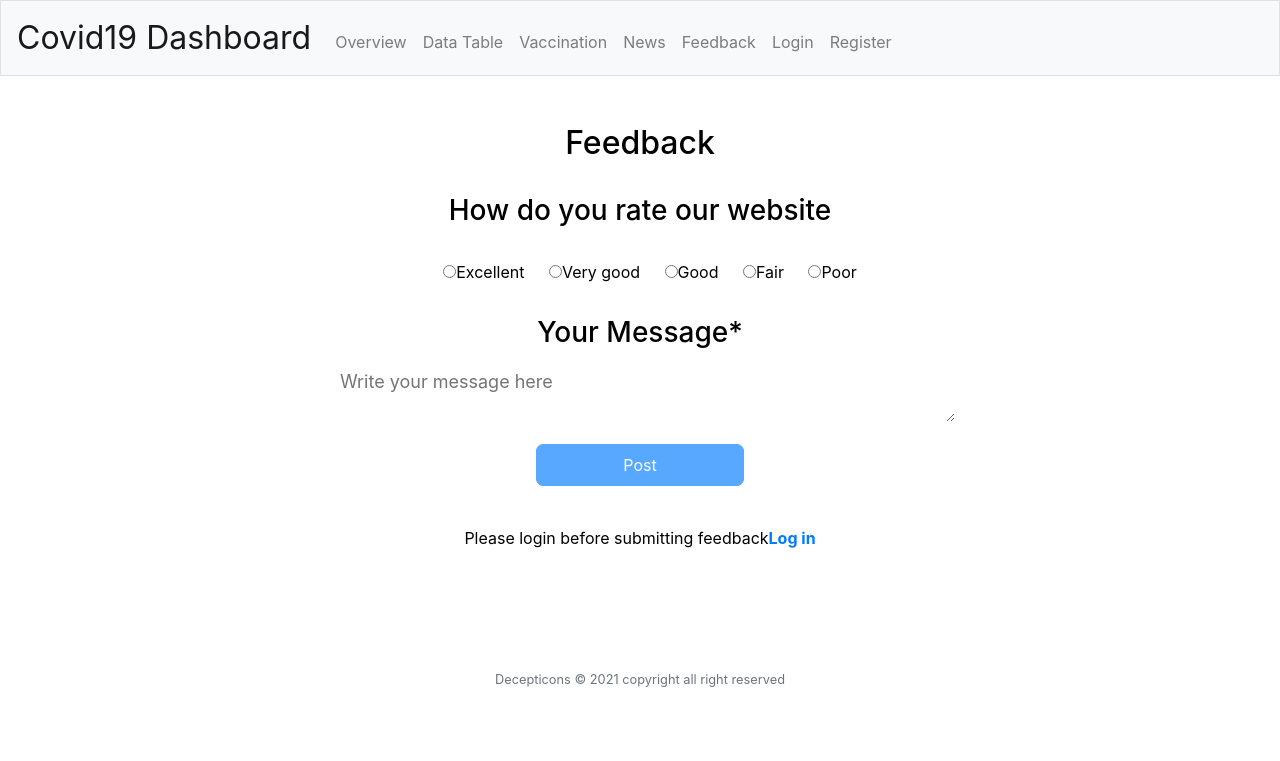
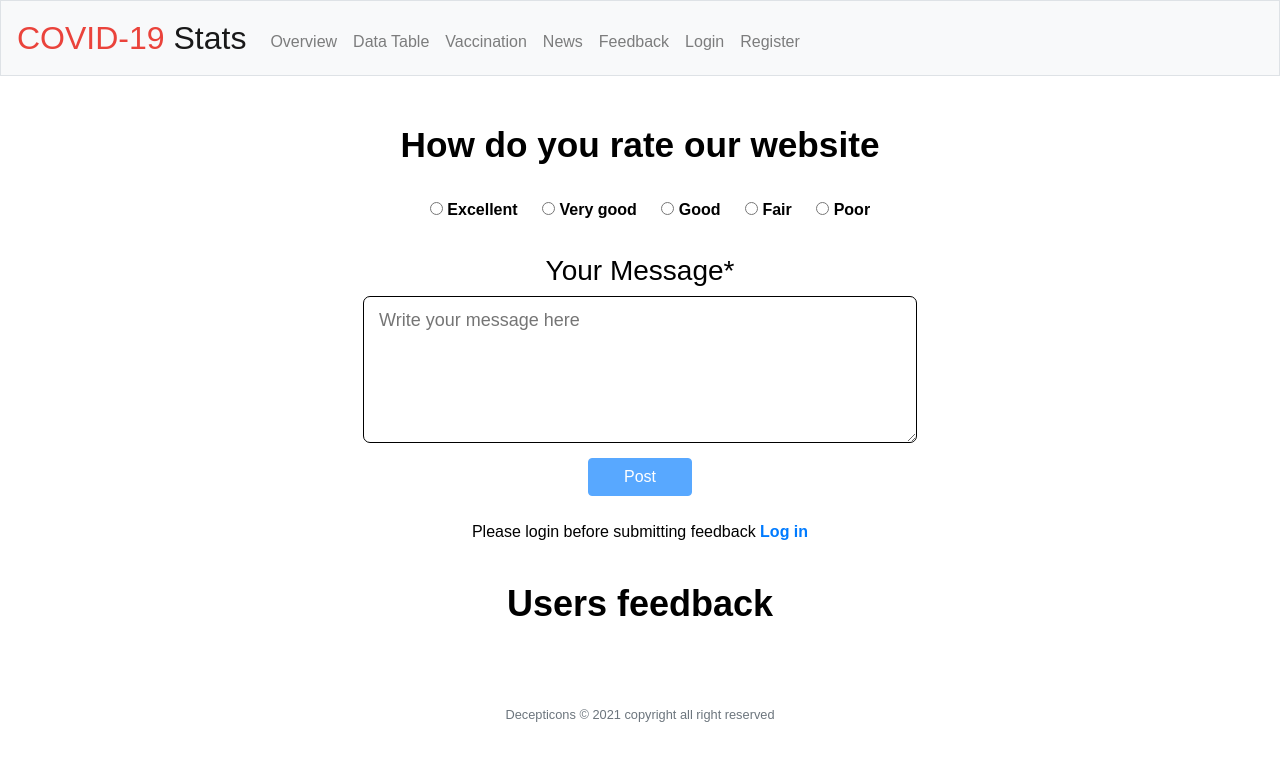
Before and after one commit to anniezhou19/covid19_data, a Flask app: page /feedback in a window 1280 px wide. Shown: the top 761 px of the page. Run offline with Flask 2, Linux system fonts and the light colour scheme; data that the repository does not hold is empty; some libraries are stand-ins or nearby versions.

Commit message:
UI:brushes UI for release :tada: (#14)

```diff
--- a/application.py
+++ b/application.py
@@ -14,10 +14,11 @@ from werkzeug.security import check_password_hash, generate_password_hash
 import operator
 from helper import apology
 from cs50 import SQL
+import config
 
 
 #parameters realted to apis
-API_KEY="b6f642c5ac2a40a5b3483ab45738aeaf"
+
 base_url="https://newsapi.org/v2/everything"
 
 #for fedding date_time in sql db
@@ -85,7 +86,6 @@ def vaccination():
     url_vaccination = "https://raw.githubusercontent.com/owid/covid-19-data/master/public/data/vaccinations/vaccinations.json"
     response3 = request("GET", url_vaccination)
     vaccin_info = json.loads(response3.text)
-
     return render_template("vaccination.html", vaccin_info=vaccin_info)
 
 # route for news
@@ -94,7 +94,7 @@ def news():
 
     #APi for covid  and vaccination news
 
-    url_news= f"{base_url}?qInTitle=+vaccination%20AND%20+coronavirus&from={end_day}&to={start_day}&sortBy=popularity,relevancy&apiKey={API_KEY}&language=en&pageSize=12"
+    url_news= f"{base_url}?qInTitle=+vaccination%20AND%20+coronavirus&from={end_day}&to={start_day}&sortBy=popularity,relevancy&apiKey={config.api_key}&language=en&pageSize=12"
     #calling api to get response and converting into json format
     response_news_covid=request("GET",url_news)
     data=response_news_covid.json()
@@ -197,10 +197,9 @@ def register():
 def feedback():
 
     #queying db for all prevoius feedbacks
-    feedback_all=db.execute("SELECT feedback,date_time,username,rating FROM feedback ")
-    print(feedback_all)
+    feedback_all=db.execute("SELECT feedback,date_time,username,rating FROM feedback")
     #sorting them on the basis of date and time
-    feedback_all.sort(key=operator.itemgetter("date_time"))
+    feedback_all.sort(key=operator.itemgetter("date_time"), reverse = True)
 
     #if users posts feedback
     if http_request.method=="POST":
--- /dev/null
+++ b/config.py
@@ -0,0 +1 @@
+api_key = "b6f642c5ac2a40a5b3483ab45738aeaf"
--- a/static/styles.css
+++ b/static/styles.css
@@ -1,13 +1,14 @@
 * {
-    border: 0px;
-    padding: 0px;
     box-sizing: border-box;
+    margin: 0;
+    padding: 0;
+    font-family: "Poppins", sans-serif;
 }
 
 body {
     background-color: white;
     color: black;
-    font-family: "Poppins" sans-serif;
+    font-family: "Poppins", sans-serif;
 }
 
 .center {
@@ -15,8 +16,11 @@ body {
     margin-right: auto;
 }
 
-td {
-    height: 70px
+#InfoTable th,
+#InfoTable td {
+    font-size: 18px;
+    text-align: left;
+    padding: 30px;
 }
 
 nav .navbar-brand {
@@ -67,6 +71,7 @@ main img {
     /* Position the search icon */
     background-repeat: no-repeat;
     /* Do not repeat the icon image */
+    border: 1px solid gray;
     width: 30%;
     /* Full-width */
     font-size: 20px;
@@ -76,25 +81,56 @@ main img {
 }
 
 p {
-    height: 80px;
+    height: 30px;
 }
 
 #myTable {
     border-collapse: collapse;
     /* Collapse borders */
-    border: 1px solid #ddd;
-    /* Add a grey border */
     font-size: 18px;
     /* Increase font-size */
 }
 
 #myTable th,
 #myTable td {
-    text-align: left;
+    text-align: center;
     /* Left-align text */
-    padding: 10px;
-    /* Add padding */
     border: 1px solid #ddd;
+    height: 80px;
+}
+
+#myTable tr:nth-child(0) {
+    background: #ddd;
+}
+
+tbody tr:nth-of-type(2n+1) {
+    background-color: #f2f2f2;
+}
+
+.header {
+    font-weight: 600;
+}
+
+
+/* ------------------------------------FEEDBACL CSS--------------------------------*/
+
+#message {
+    outline: none;
+    border: 1px solid;
+    padding: 10px 0px 0px 15px;
+    font-size: 18px;
+    color: #000;
+    border-radius: 7px;
+}
+
+.radio-inline {
+    margin-left: 20px;
+}
+
+.button button {
+    margin: 1rem 0;
+    padding: .5rem;
+    border-radius: 7px;
 }
 
 
@@ -106,7 +142,7 @@ p {
 
 .news_header {
     margin-bottom: 2em;
-    color: #ddd;
+    color: black;
     font-size: 3rem;
     font-weight: 600;
     text-align: center;
@@ -144,12 +180,12 @@ img {
     width: 100%;
     height: 100%;
     justify-self: start;
-    transition: all 0.25s ease-out;
+    transition: all 0.5s ease;
 }
 
 .news_data .img-news:hover {
     transform: scale(1.1);
-    transition: all 0.25s ease-in;
+    transition: all 0.5s ease;
 }
 
 .news_content p {
@@ -171,27 +207,30 @@ img {
 }
 
 
-/* ------------------------------------FEEDBACL CSS--------------------------------*/
+/* ------------------------------------log in CSS--------------------------------*/
 
-.radio.inline {
-    margin: 0px 40px 20px 0px;
-    cursor: pointer;
+.feedback_button {
+    margin-top: .5rem;
+}
+
+h4.feedback {
+    margin: 2rem 0;
+    font-size: 2.25rem;
+    font-weight: bold;
+}
+
+span.rating_good {
+    color: green;
+}
+
+span.rating_bad {
+    color: red;
+}
+
+.feedback_text {
+    font-style: bold;
 }
 
 .radio-inline {
-    margin-left: 20px;
+    font-weight: bold;
 }
-
-#message {
-    border: 0px .5px solid black;
-    padding: 10px 0px 0px 15px;
-    font-size: 18px;
-    color: #000;
-    border-radius: 7px;
-}
-
-.button button {
-    margin: 1rem 0;
-    padding: .5rem;
-    border-radius: 7px;
-}
--- a/templates/feedback.html
+++ b/templates/feedback.html
@@ -2,17 +2,17 @@
 <div>
     <form action="/feedback" method="post">
         <div>
-            <h2>Feedback</h2>
-            <br>
+
+
 
             <div>
-                <h3>How do you rate our website</h3>
+                <h3 style="font-weight:600; font-size:2.2rem;">How do you rate our website</h3>
                 <br>
-                <label class="radio-inline"><input type="radio" name="option" value="excellent">Excellent</label>
-                <label class="radio-inline"><input type="radio" name="option" value="verygood">Very good</label>
-                <label class="radio-inline"><input type="radio" name="option" value="good">Good</label>
-                <label class="radio-inline"><input type="radio" name="option" value="fair">Fair</label>
-                <label class="radio-inline"><input type="radio" name="option" value="poor">Poor</label>
+                <label class="radio-inline"><input type="radio" name="option" value="Excellent"> Excellent</label>
+                <label class="radio-inline"><input type="radio" name="option" value="Very Good"> Very good</label>
+                <label class="radio-inline"><input type="radio" name="option" value="Good"> Good</label>
+                <label class="radio-inline"><input type="radio" name="option" value="Fair"> Fair</label>
+                <label class="radio-inline"><input type="radio" name="option" value="Poor"> Poor</label>
 
             </div>
         </div>
@@ -22,10 +22,11 @@
         <form>
             <div>
                 <h3>Your Message*</h3>
-                <textarea id="message" required="" placeholder="Write your message here" rows="2" cols="50" name="feedback"></textarea>
+                <textarea id="message" required="" placeholder="Write your message here" rows="5" cols="50" name="feedback"></textarea>
             </div>
-            <div class="button">
-                <button class="btn btn-primary" style="width: 20%; position: center;" type="submit" {% if session.user_id %} "" {% else %} disabled {% endif %}>Post</button>
+
+            <div class="feedback_button">
+                <button class="btn btn-primary" style="width: 10%; position: center;" type="submit" {% if session.user_id %} "" {% else %} disabled {% endif %}>Post</button>
             </div>
         </form>
     </form>
@@ -34,23 +35,25 @@
         {% if session.user_id %}
         <p></p>
         {% else %}
-        <p class="message">Please login before submitting feedback<b><a class="message" href="/login">Log in</a></b></p>
+        <p class="message">Please login before submitting feedback <b><a class="message" href="/login">Log in</a></b></p>
         {% endif %}
 
     </div>
-
+    <h4 class="feedback">Users feedback</h4>
     <div class="feedback_total">
-        {% for feedback in feedback_all %}
-        <div>
-            <p>
-                <span>{{feedback.username}} rated {{feedback.rating}} </span><br>
-                <span>{{feedback.date_time}}</span>
-            </p>
-            <h2>{{feedback.feedback}}</h2>
-            <br>
-        </div>
-        {% endfor %}
-
+        <table id="InfoTable" class="center">
+            {% for feedback in feedback_all %}
+            <tr>
+                <th>{{feedback.username|upper}}</th>
+                <td>rated
+                    <span {% if (feedback.rating=="Excellent" or feedback.rating=="Very Good" or feedback.rating=="Good" ) %} class="rating_good" {% else %} class="rating_bad" {% endif %}>
+                        <b>{{feedback.rating}}</span></b>
+                </td>
+                <td class="feedback_text">{{feedback.feedback}}</td>
+                <td> {{feedback.date_time}}</td>
+            </tr>
+            {% endfor %}
+        </table>
     </div>
 </div>
 
--- a/templates/layout.html
+++ b/templates/layout.html
@@ -11,6 +11,7 @@
     <link rel="stylesheet" href="https://cdn.jsdelivr.net/npm/bootstrap@4.5.3/dist/css/bootstrap.min.css" integrity="sha384-TX8t27EcRE3e/ihU7zmQxVncDAy5uIKz4rEkgIXeMed4M0jlfIDPvg6uqKI2xXr2" crossorigin="anonymous">
 
     <link href="/static/styles.css" rel="stylesheet">
+    <link href="/static/news_style.css" rel="stylesheet">
 
 
     <!-- http://getbootstrap.com/docs/4.5/ -->
@@ -27,7 +28,7 @@
 <body>
 
     <nav class="navbar navbar-expand-md navbar-light bg-light border">
-        <a class="navbar-brand" href="/"><span class="black">Covid19 Dashboard</span></a>
+        <a class="navbar-brand" href="/"><span class="red">COVID-19 </span>Stats</a>
         <button aria-controls="navbar" aria-expanded="false" aria-label="Toggle navigation" class="navbar-toggler" data-target="#navbar" data-toggle="collapse" type="button">
                 <span class="navbar-toggler-icon"></span>
             </button>
@@ -42,6 +43,7 @@
                 <li class="nav-item"><a class="nav-link" href="/register">Register</a></li>
                 <li class="nav-item"><a class="nav-link" href="/logout">Log out</a></li>
             </ul>
+
             {% else %}
             <ul class="navbar-nav mr-auto mt-2">
                 <li class="nav-item"><a class="nav-link" href="/">Overview</a></li>
@@ -54,7 +56,21 @@
             </ul>
             {% endif %}
         </div>
+
+        <! -- google translator -->
+        <div id="google_translate_element" style="text-align:right;"></div>
+
+        <script type="text/javascript">
+            function googleTranslateElementInit() {
+                new google.translate.TranslateElement({
+                    pageLanguage: 'en'
+                }, 'google_translate_element');
+            }
+        </script>
+
+        <script type="text/javascript" src="//translate.google.com/translate_a/element.js?cb=googleTranslateElementInit"></script>
     </nav>
+
 
     {% if get_flashed_messages() %}
     <header>
--- a/templates/news.html
+++ b/templates/news.html
@@ -1,7 +1,7 @@
-{% extends "layout.html" %} {% block title %} news {% endblock %} {% block main %}
+{% extends "layout.html" %} {% block title %} NEWS {% endblock %} {% block main %}
 <div class="news">
     <h1 class="news_header">Covid And Vaccination News</h1>
-    <hr> {% for covid_news in news_data_covid %}
+    {% for covid_news in news_data_covid %}
     <div class="news_data bd-grid">
 
         <img src="{{covid_news.urlToImage}}" alt="covid image" class="img-news">
--- a/templates/register.html
+++ b/templates/register.html
@@ -1,5 +1,5 @@
 {% extends "layout.html" %} {% block title %} Register {% endblock %} {% block main %}
-<h3>REGISTER YOURSELF</h3>
+<h2 class="header">REGISTER </h2>
 <hr>
 <form action="/register" method="post">
 
```
Also changed, not shown: templates/apology.html (+9 -2 lines), templates/data_table.html (+4 -4 lines), templates/index.html (+10 -16 lines), templates/login.html (+5 -4 lines), templates/vaccination.html (+3 -8 lines), README.md (added), 1 other file.
